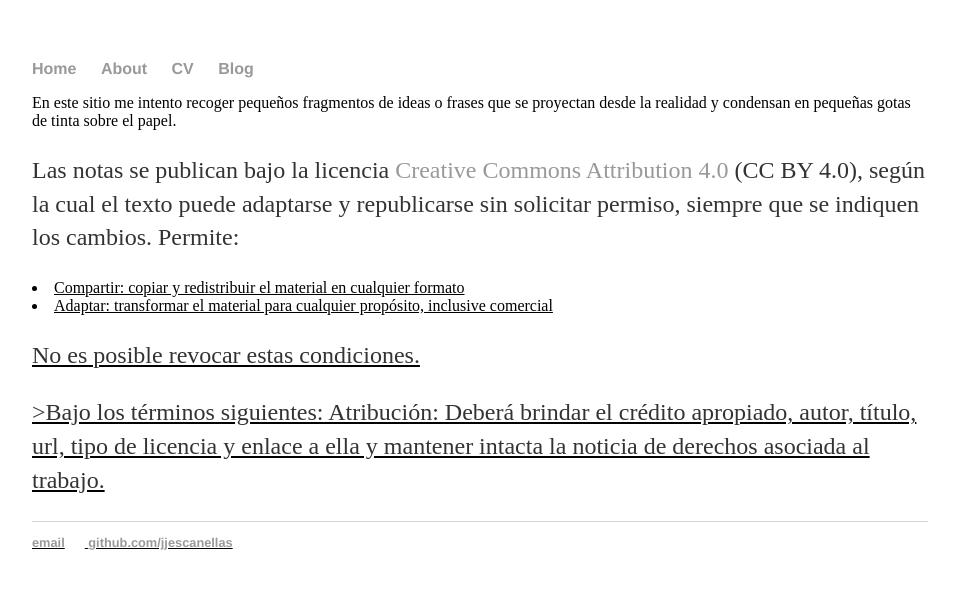
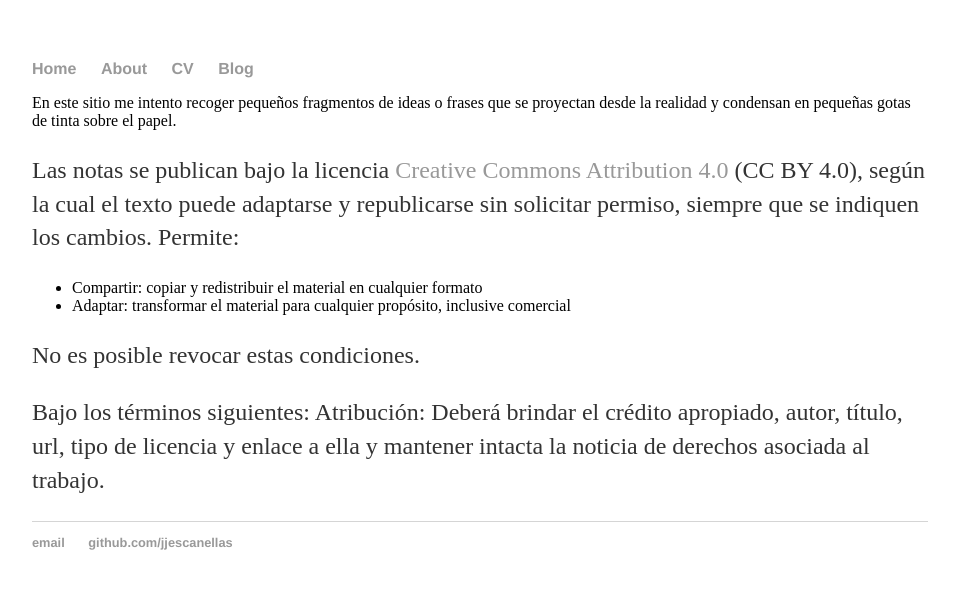
Before and after one commit to jjescanellas/jjescanellas.github.io, a Jekyll site: the page built from about/index.html, in a window 1280 px wide. Shown: the top 589 px of the page, without its empty margins (160-1116 px from the left). Built offline with Jekyll 4.4.1, drawn with Linux system fonts in a browser that asks for light colours.

Commit message:
Update index.html

```diff
--- a/about/index.html
+++ b/about/index.html
@@ -9,7 +9,7 @@
 <a href="http://creativecommons.org/licenses/by/4.0/"> Creative Commons Attribution 4.0 </a> (CC BY 4.0),
 según la cual el texto puede adaptarse y republicarse sin solicitar permiso, siempre que se indiquen los cambios.
 Permite: </p>
-<u>
+<ul>
 
 <li>Compartir: copiar y redistribuir el material en cualquier formato</li>
 
@@ -19,7 +19,7 @@
 
 <p>No es posible revocar estas condiciones.</p>
 
-<p>>Bajo los términos siguientes:
+<p>Bajo los términos siguientes:
 
 Atribución: Deberá brindar el crédito apropiado, autor, título, url, tipo de licencia y enlace a ella y mantener intacta la noticia de derechos asociada al trabajo.
 </p>
```
